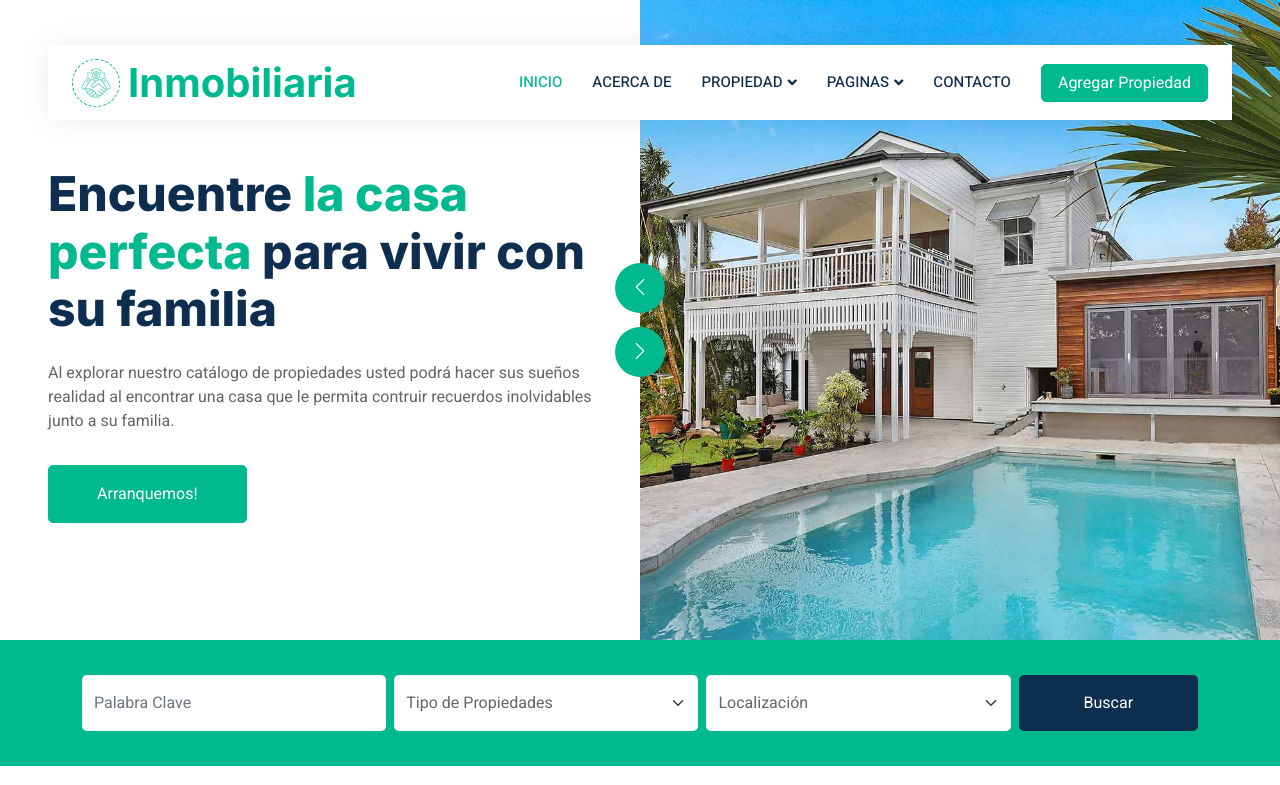
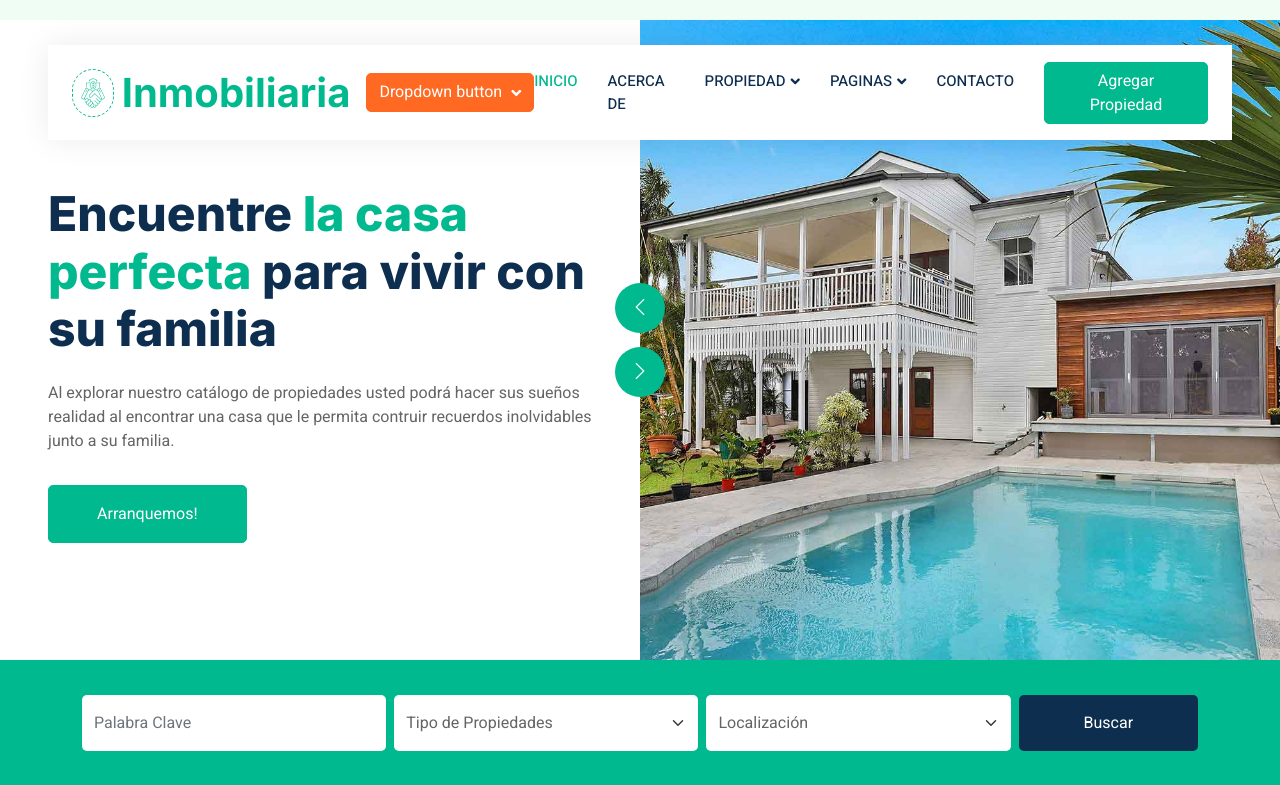
Before and after one commit to lunajua/ProyectoInmobiliaria, a Django app: page / in a window 1280 px wide. Shown: the top 785 px of the page. Run offline with Django 4.2, Linux system fonts and the light colour scheme; some libraries are stand-ins or nearby versions.

Commit message:
agregue el dropdown Button

```diff
--- a/appinmobiliaria/static/appinmobiliaria/css/style.css
+++ b/appinmobiliaria/static/appinmobiliaria/css/style.css
@@ -1,4 +1,8 @@
 /********** Template CSS **********/
+.dropdown-menu {
+    background-color: #00B98E;
+}
+
 :root {
     --primary: #00B98E;
     --secondary: #FF6922;
--- a/appinmobiliaria/templates/appinmobiliaria/base.html
+++ b/appinmobiliaria/templates/appinmobiliaria/base.html
@@ -53,6 +53,16 @@
                     </div>
                     <h1 class="m-0 text-primary">Inmobiliaria</h1>
                 </a>
+                <div class="dropdown">
+                    <button class="btn btn-secondary dropdown-toggle" type="button" data-bs-toggle="dropdown" aria-expanded="false">
+                      Dropdown button
+                    </button>
+                    <ul class="dropdown-menu">
+                      <li><a class="dropdown-item" href="#">Action</a></li>
+                      <li><a class="dropdown-item" href="#">Another action</a></li>
+                      <li><a class="dropdown-item" href="#">Something else here</a></li>
+                    </ul>
+                  </div>
                 <button type="button" class="navbar-toggler" data-bs-toggle="collapse" data-bs-target="#navbarCollapse">
                     <span class="navbar-toggler-icon"></span>
                 </button>
```
